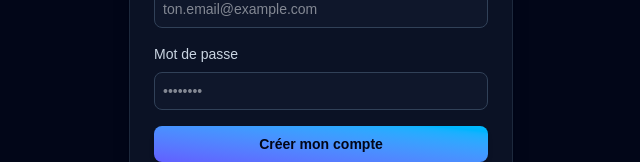
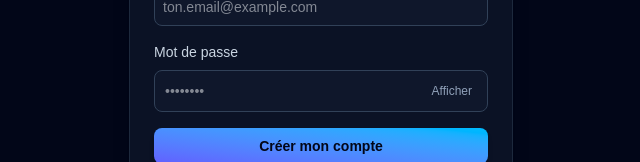
Before and after one commit to imanetahiri789-code/meethink-app, a Next.js app: page /auth in a window 1280 px wide. Shown: the part 394-556 px from the top of the page, without its empty margins (319-959 px from the left). Built offline with nearby package versions, Linux system fonts and the light colour scheme; no server answers.

Commit message:
change to auth_ make password visble

```diff
--- a/app/auth/page.tsx
+++ b/app/auth/page.tsx
@@ -8,6 +8,7 @@ export default function AuthPage() {
   const [email, setEmail] = useState("");
   const [password, setPassword] = useState("");
   const [message, setMessage] = useState("");
+  const [showPassword, setShowPassword] = useState(false);
 
   async function handleSignup() {
     setMessage("");
@@ -88,13 +89,23 @@ export default function AuthPage() {
 
           <div className="space-y-2 text-sm">
             <label className="block text-slate-300">Mot de passe</label>
-            <input
-              type="password"
-              placeholder="••••••••"
-              className="w-full bg-slate-900 border border-slate-700 focus:border-indigo-500 outline-none p-2 rounded-lg text-sm"
-              onChange={(e) => setPassword(e.target.value)}
-            />
-          </div>
+            <div className="relative">
+              <input
+               type={showPassword ? "text" : "password"}
+               placeholder="••••••••"
+               className="w-full bg-slate-900 border border-slate-700 focus:border-indigo-500 outline-none p-2.5 rounded-lg text-sm pr-16"
+               onChange={(e) => setPassword(e.target.value)}
+               />
+               <button
+                   type="button"
+                   onClick={() => setShowPassword((prev) => !prev)}
+                   className="absolute inset-y-0 right-2 px-2 text-xs text-slate-400 hover:text-slate-100"
+                >
+                  {showPassword ? "Masquer" : "Afficher"}
+                </button>
+              </div>
+            </div>
+
 
           {tab === "signup" ? (
             <button
```
